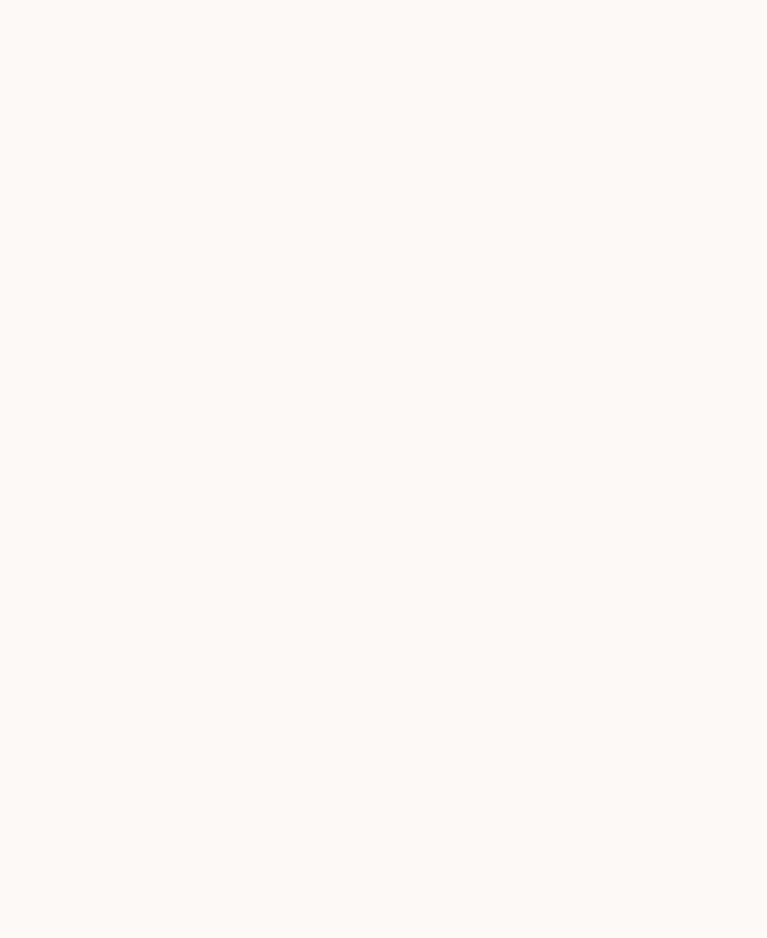
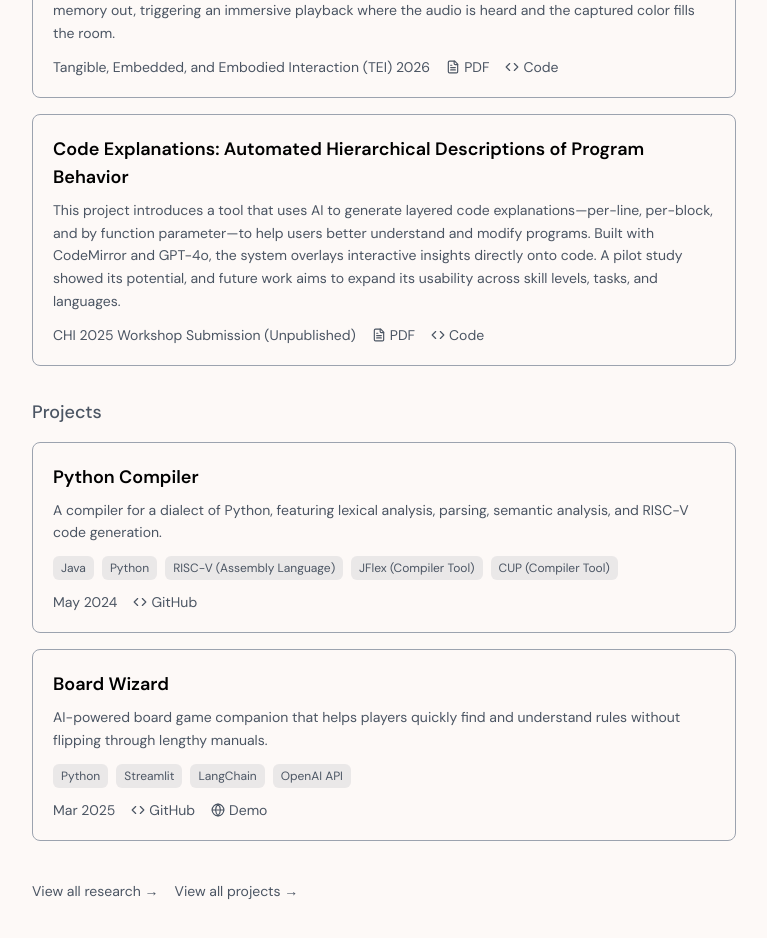
Before and after one commit to c-goenka/personal-website, a Next.js app: page / in a window 1280 px wide. Shown: the part 860-1798 px from the top of the page, without its empty margins (256-1023 px from the left). Before the commit the page ends 800 px from the top, so only its background shows below. Built offline with nearby package versions, Linux system fonts and the light colour scheme.

Commit message:
add featured work section to home page

```diff
--- a/src/app/page.tsx
+++ b/src/app/page.tsx
@@ -2,8 +2,25 @@ import Image from "next/image";
 import Link from "next/link";
 import { LuLinkedin, LuGithub, LuLink, LuFileUser } from "react-icons/lu";
 import { ThemeToggle } from "@/components/ThemeToggle";
+import { getAllResearchProjects } from "@/data/research";
+import { getAllProjects, formatDate } from "@/data/projects";
+import { getStatusLabel, getStatusColor } from "@/utils/badges";
+import { getLinkIcon, getLinkLabel } from "@/utils/linkIcons";
 
 export default function Home() {
+    const allResearch = getAllResearchProjects();
+    const allProjects = getAllProjects();
+
+    // Featured research
+    const featuredResearch = allResearch.filter(r =>
+        ['code-explanations', 'memory-bottle'].includes(r.id)
+    );
+
+    // Featured projects
+    const featuredProjects = allProjects.filter(p =>
+        ['python-complier', 'board-wizard'].includes(p.id)
+    );
+
     return (
         <div className="max-w-3xl mx-auto px-8 py-20">
             {/* Profile Photo and Theme Toggle */}
@@ -90,6 +107,137 @@ export default function Home() {
                     </div>
                 </div>
             </div>
+
+            {/* Featured Work Section */}
+            <div className="mb-12">
+                <h2 className="text-xl font-semibold mb-6">Featured Work</h2>
+
+                {/* Featured Research */}
+                <div className="mb-8">
+                    <h3 className="text-lg font-medium mb-4 text-muted">Research</h3>
+                    <div className="space-y-4">
+                        {featuredResearch.map((project) => (
+                            <div key={project.id} className="border border-border rounded-lg p-5 hover:border-muted transition-all duration-200">
+                                {/* Status Badge */}
+                                {project.status && (
+                                    <div className="flex items-start gap-3 mb-2">
+                                        <span className={`px-2 py-1 text-xs font-medium rounded-md ${getStatusColor(project.status)}`}>
+                                            {getStatusLabel(project.status)}
+                                        </span>
+                                    </div>
+                                )}
+
+                                {/* Title */}
+                                <h4 className="text-lg font-semibold mb-2 text-foreground">
+                                    {project.title}
+                                </h4>
+
+                                {/* Description */}
+                                <p className="text-muted leading-relaxed mb-3 text-sm">
+                                    {project.description}
+                                </p>
+
+                                {/* Venue and Links */}
+                                <div className="flex items-center gap-4 text-sm flex-wrap">
+                                    {project.venue && (
+                                        <span className="text-muted">
+                                            {project.venue} {project.year}
+                                        </span>
+                                    )}
+                                    {project.year && !project.venue && (
+                                        <span className="text-muted">{project.year}</span>
+                                    )}
+
+                                    {Object.entries(project.links).map(([type, url]) => (
+                                        url && (
+                                            <Link
+                                                key={type}
+                                                href={url}
+                                                target="_blank"
+                                                rel="noopener noreferrer"
+                                                className="flex items-center gap-1 text-muted hover:text-muted-hover transition-colors"
+                                            >
+                                                {getLinkIcon(type)}
+                                                {getLinkLabel(type)}
+                                            </Link>
+                                        )
+                                    ))}
+                                </div>
+                            </div>
+                        ))}
+                    </div>
+                </div>
+
+                {/* Featured Projects */}
+                <div className="mb-6">
+                    <h3 className="text-lg font-medium mb-4 text-muted">Projects</h3>
+                    <div className="space-y-4">
+                        {featuredProjects.map((project) => (
+                            <div key={project.id} className="border border-border rounded-lg p-5 hover:border-muted transition-all duration-200">
+                                {/* Title */}
+                                <h4 className="text-lg font-semibold mb-2 text-foreground">
+                                    {project.title}
+                                </h4>
+
+                                {/* Description */}
+                                <p className="text-muted leading-relaxed mb-3 text-sm">
+                                    {project.description}
+                                </p>
+
+                                {/* Technologies */}
+                                <div className="flex flex-wrap gap-2 mb-3">
+                                    {project.technologies.map((tech) => (
+                                        <span
+                                            key={tech}
+                                            className="px-2 py-1 bg-muted/10 text-muted text-xs rounded-md"
+                                        >
+                                            {tech}
+                                        </span>
+                                    ))}
+                                </div>
+
+                                {/* Date and Links */}
+                                <div className="flex items-center gap-4 text-sm flex-wrap">
+                                    <span className="text-muted">
+                                        {formatDate(project.date)}
+                                    </span>
+
+                                    {Object.entries(project.links).map(([type, url]) => (
+                                        url && (
+                                            <Link
+                                                key={type}
+                                                href={url}
+                                                target="_blank"
+                                                rel="noopener noreferrer"
+                                                className="flex items-center gap-1 text-muted hover:text-muted-hover transition-colors"
+                                            >
+                                                {getLinkIcon(type)}
+                                                {getLinkLabel(type)}
+                                            </Link>
+                                        )
+                                    ))}
+                                </div>
+                            </div>
+                        ))}
+                    </div>
+                </div>
+
+                {/* View All Links */}
+                <div className="flex gap-4 text-sm mt-10">
+                    <Link
+                        href="/research"
+                        className="text-muted hover:text-muted-hover transition-colors"
+                    >
+                        View all research →
+                    </Link>
+                    <Link
+                        href="/projects"
+                        className="text-muted hover:text-muted-hover transition-colors"
+                    >
+                        View all projects →
+                    </Link>
+                </div>
+            </div>
         </div>
     );
 }
```
